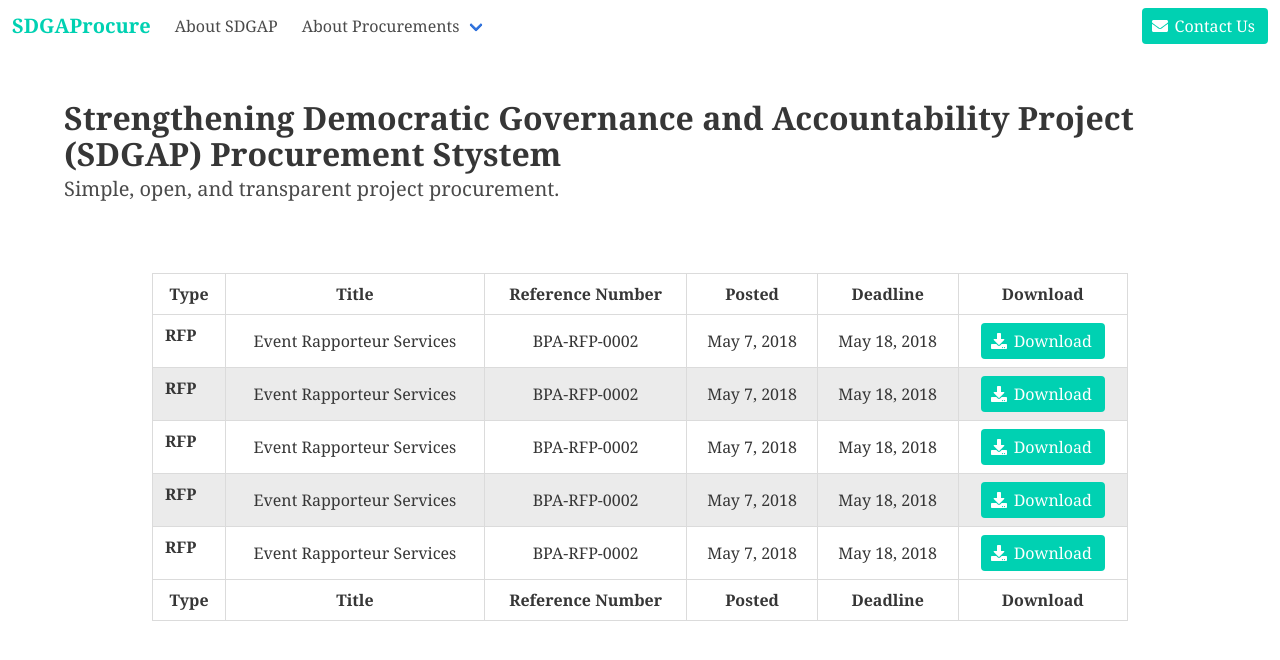
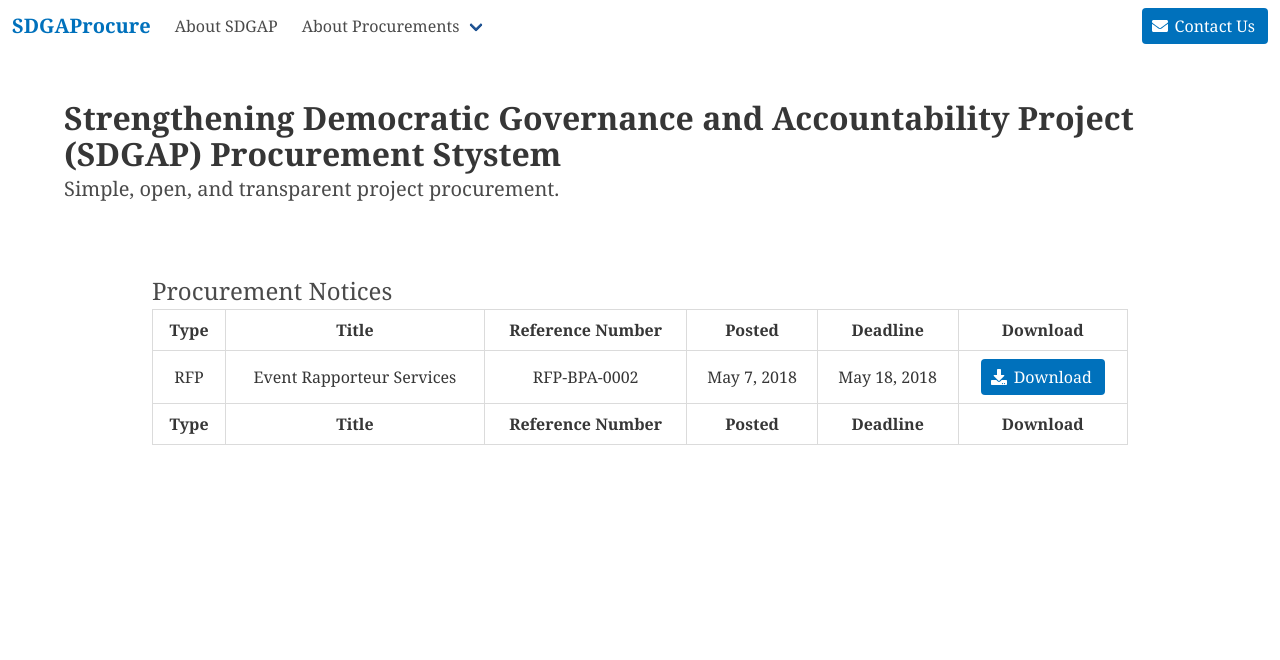
Before and after one commit to BryanSchuetz/sdgap, a Jekyll site: the page built from index.md, in a window 1280 px wide. Shown: the top 660 px of the page. Built offline with Jekyll 4.4.1, drawn with Linux system fonts in a browser that asks for light colours; nearby versions of some CDN libraries.

Commit message:
more better

```diff
--- a/_config.yml
+++ b/_config.yml
@@ -2,8 +2,8 @@
 title: SDGAP Procurement
 timezone: America/New_York
 collections:
-  posts:
-    title: Posts
+  notices:
+    title: Notices
     output: true
   uploads:
     title: Uploads
@@ -11,10 +11,15 @@ collections:
 defaults:
 - scope:
     path: ''
-    type: posts
+    type: notices
   values:
-    layout: post
-    file: ''
+    Layout: default
+    File: ''
+    Type: 'RFP'
+    Reference-Number:
+    Title:
+    Posted-Date:
+    Deadline:
 date: 2016-10-02 17:11:00.000000000 Z
 url: sdgap-procurement.org
 permalink: "/:title.html"
--- a/_includes/procurements-table.html
+++ b/_includes/procurements-table.html
@@ -1,5 +1,6 @@
 <section class="section">
   <div class="container is-fluid">
+  <h2 class="is-size-4 is-text-weight-bold">Procurement Notices</h2>
   <table class="table is-widescreen is-bordered is-striped is-fullwidth">
     <thead>
       <tr>
@@ -22,46 +23,16 @@
       </tr>
     </tfoot>
     <tbody>
-      <tr>
-        <th>RFP</th>
-        <td>Event Rapporteur Services</td>
-        <td>BPA-RFP-0002</td>
-        <td>May 7, 2018</td>
-        <td>May 18, 2018</td>
-        <td class="download"><a class="button is-primary"><span class="icon"><i class="fas fa-download"></i></span><span>Download</span></a></td>
-      </tr>
-      <tr>
-        <th>RFP</th>
-        <td>Event Rapporteur Services</td>
-        <td>BPA-RFP-0002</td>
-        <td>May 7, 2018</td>
-        <td>May 18, 2018</td>
-        <td class="download"><a class="button is-primary"><span class="icon"><i class="fas fa-download"></i></span><span>Download</span></a></td>
-      </tr>
-      <tr>
-        <th>RFP</th>
-        <td>Event Rapporteur Services</td>
-        <td>BPA-RFP-0002</td>
-        <td>May 7, 2018</td>
-        <td>May 18, 2018</td>
-        <td class="download"><a class="button is-primary"><span class="icon"><i class="fas fa-download"></i></span><span>Download</span></a></td>
-      </tr>
-      <tr>
-        <th>RFP</th>
-        <td>Event Rapporteur Services</td>
-        <td>BPA-RFP-0002</td>
-        <td>May 7, 2018</td>
-        <td>May 18, 2018</td>
-        <td class="download"><a class="button is-primary"><span class="icon"><i class="fas fa-download"></i></span><span>Download</span></a></td>
-      </tr>
-      <tr>
-        <th>RFP</th>
-        <td>Event Rapporteur Services</td>
-        <td>BPA-RFP-0002</td>
-        <td>May 7, 2018</td>
-        <td>May 18, 2018</td>
-        <td class="download"><a class="button is-primary"><span class="icon"><i class="fas fa-download"></i></span><span>Download</span></a></td>
-      </tr>
+      {% for notice in site.notices %}
+        <tr>
+          <td>{{ notice.Type }}</td>
+          <td>{{ notice.Title }}</td>
+          <td>{{ notice.Reference-Number }}</td>
+          <td>{{ notice.Posted-Date }}</td>
+          <td>{{ notice.Deadline }}</td>
+          <td class="download"><a class="button is-primary" href="{{ notice.File }}"><span class="icon"><i class="fas fa-download"></i></span><span>Download</span></a></td>
+        </tr>
+      {% endfor %}
     </tbody>
   </table>
   </div>
--- a/_layouts/default.html
+++ b/_layouts/default.html
@@ -7,7 +7,7 @@
   {% include nav.html %}
   <section class="section">
     <div class="container">
-      <h1 class="title">
+      <h1 class="title is-size-3">
         Strengthening Democratic Governance and Accountability Project (SDGAP) Procurement Stystem
       </h1>
       <p class="subtitle">
--- a/_sass/mystyles.scss
+++ b/_sass/mystyles.scss
@@ -11,5 +11,6 @@ $family-serif: "Merriweather", "Georgia", serif;
 $family-primary: $family-serif;
 
 $table-striped-row-even-background-color: #EBEBEB;
-
+$primary: #0071bc;
+$link: #205493;
 @import "vendor/bulma"
```
Also changed, not shown: _notices/rfp-0002.md (added, +8 -0 lines), _includes/nav.html (line endings or trailing spaces), 1 other file.
